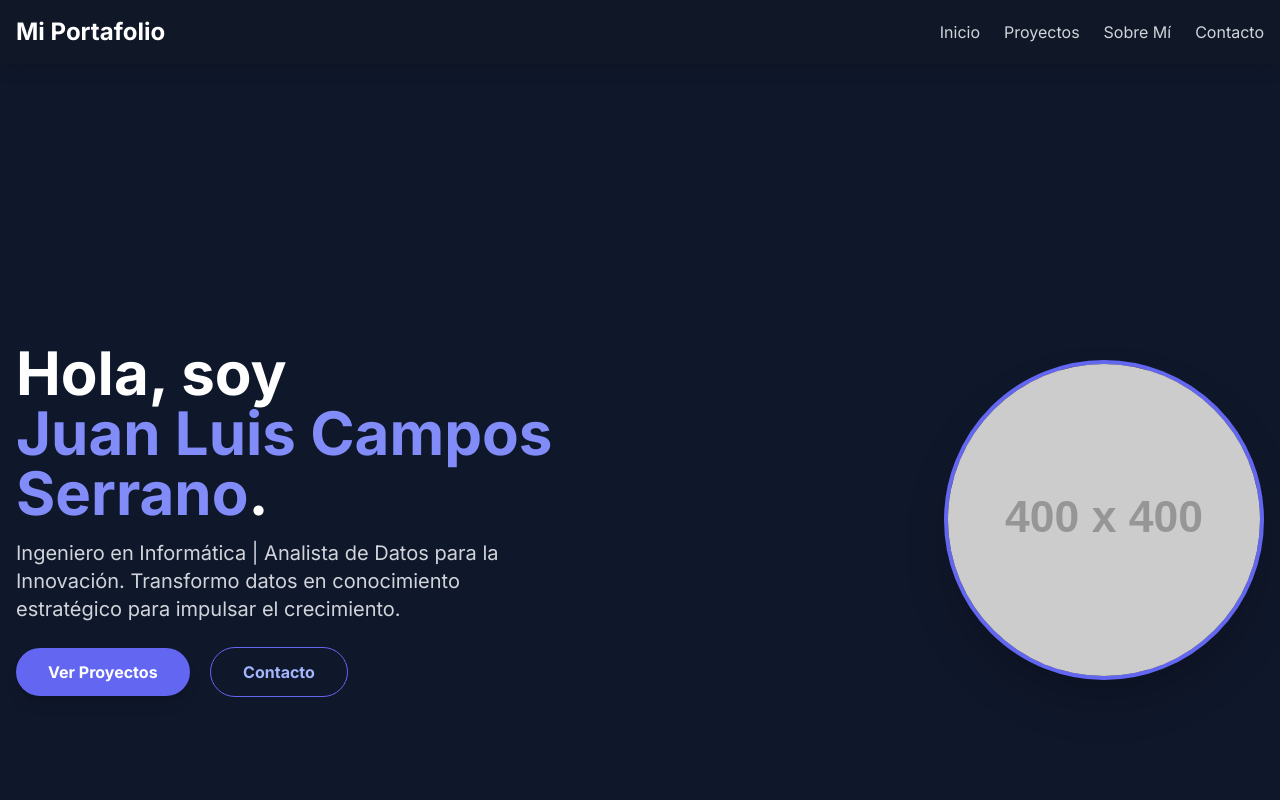
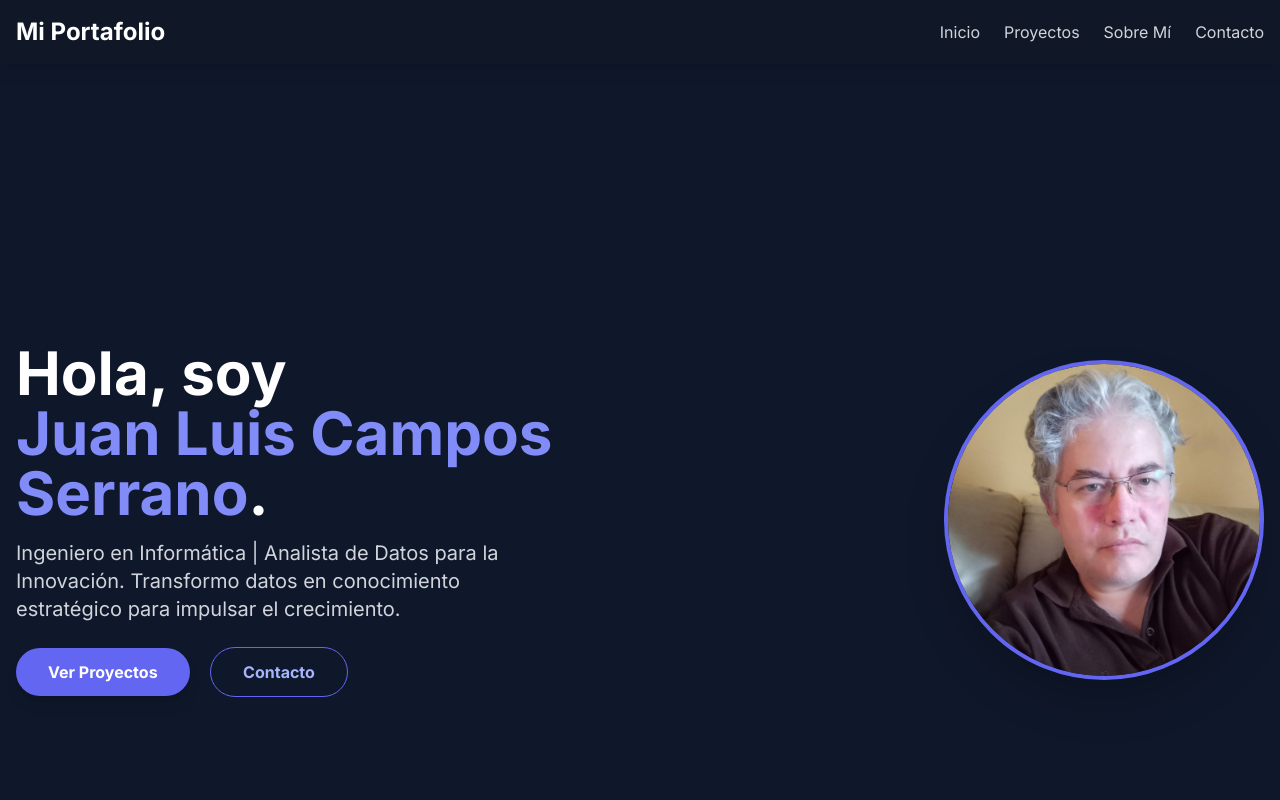
Before and after one commit to julucase/portafolio, a plain HTML site: page index.html in a window 1280 px wide. Shown: the top 800 px of the page. Drawn offline with nearby package versions, Linux system fonts and the light colour scheme; placeholder pictures from the web are drawn by us.

Commit message:
Update index.html

```diff
--- a/index.html
+++ b/index.html
@@ -85,7 +85,7 @@ Puedes personalizar el contenido y los colores a tu gusto.
                 </div>
             </div>
             <div class="md:w-1/2 flex justify-center md:justify-end">
-                <img src="https://placehold.co/400x400/1e293b/d1d5db?text=Tu+Foto" alt="Una foto tuya" class="w-64 h-64 md:w-80 md:h-80 rounded-full object-cover border-4 border-indigo-500 shadow-2xl">
+                <img src="https://julucase.github.io/portafolio/IMG_20220319_181814.jpg" alt="Una foto tuya" class="w-64 h-64 md:w-80 md:h-80 rounded-full object-cover border-4 border-indigo-500 shadow-2xl">
             </div>
         </section>
 
```
